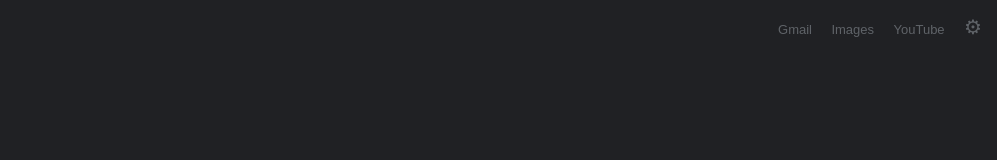
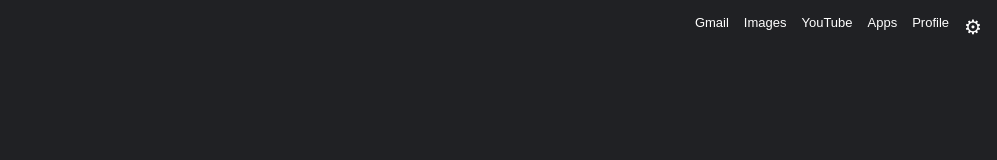
Before and after one commit to lisarodgers/GoogleShortcuts, a browser extension: page new_tab.html in a window 1280 px wide. Shown: the top 160 px of the page, without its empty margins (283-1280 px from the left). Drawn offline with Linux system fonts and the light colour scheme.

Commit message:
fixed errors

```diff
--- a/new_tab.css
+++ b/new_tab.css
@@ -1,3 +1,5 @@
+@import url('https://fonts.googleapis.com/css2?family=Roboto&display=swap');
+
 body {
     font-family: Arial, sans-serif;
     margin: 0;
@@ -7,31 +9,37 @@ body {
     align-items: center;
     justify-content: center;
     min-height: 100vh;
+    background-color: #000000;
     background-size: cover;
     background-position: center;
     background-repeat: no-repeat;
     transition: background-image 1s ease-in-out;
 }
 
-.top-nav {
+.top-right-links {
     position: absolute;
     top: 15px;
     right: 15px;
+    display: flex;
+    gap: 15px;
+    font-size: 13px;
+    z-index: 10;
 }
 
-.top-nav a {
-    margin-left: 15px;
-    color: #5f6368; /* Google's link color, adjust if background clashes */
+.top-right-links a {
+    color: #ffffff;
     text-decoration: none;
-    font-size: 13px;
+    font-weight: 500;
 }
-.top-nav a:hover {
+
+.top-right-links a:hover {
     text-decoration: underline;
 }
+
 #options-link {
-    font-size: 20px; /* Make gear icon larger */
+    font-size: 20px;
+    color: #ffffff;
 }
-
 
 .main-content {
     text-align: center;
--- a/new_tab.html
+++ b/new_tab.html
@@ -1,15 +1,18 @@
 <!DOCTYPE html>
-<html>
+<html lang="en">
 <head>
+    <meta charset="UTF-8">
+    <meta name="viewport" content="width=device-width, initial-scale=1.0">
     <title>New Tab</title>
     <link rel="stylesheet" href="new_tab.css">
 </head>
 <body>
-    <div class="top-nav">
-        <a href="https://mail.google.com">Gmail</a>
-        <a href="https://www.google.com/imghp">Images</a>
-        <a href="https://www.youtube.com">YouTube</a>
-        <!-- Add a link to your options page -->
+    <div class="top-right-links">
+        <a href="https://mail.google.com" target="_blank">Gmail</a>
+        <a href="https://www.google.com/imghp" target="_blank">Images</a>
+        <a href="https://www.youtube.com" target="_blank">YouTube</a>
+        <a href="#" id="dynamic-apps" title="Apps">Apps</a>
+        <a href="#" id="user-profile" title="Profile">Profile</a>
         <a href="#" id="options-link" title="Settings">⚙</a>
     </div>
 
--- a/new_tab.js
+++ b/new_tab.js
@@ -6,7 +6,13 @@ document.addEventListener('DOMContentLoaded', () => {
     loadSettings();
     setupSearch();
     setupOptionsLink();
+
 });
+
+function setDefaultBackground() {
+   document.body.style.backgroundImage = 'none';
+  document.body.style.backgroundColor = '#1e1e1e'; // Any default color you prefer
+}
 
 function setupOptionsLink() {
     const optionsLink = document.getElementById('options-link');
@@ -24,7 +30,7 @@ async function loadSettings() {
         const { backgroundChoice, customBgUrl, customBgDataUrl, shortcuts = [], fallbackColor = DEFAULT_FALLBACK_COLOR } = data;
 
         // Set background
-        if (backgroundChoice === 'apod') {
+        if (backgroundChoice === 'apod'  && data.apiKey) {
             try {
                 const apodData = await getAPOD();
                 if (apodData && apodData.hdurl) {
```
Also changed, not shown: options.html (+5 -1 lines), options.js (+16 -0 lines).
